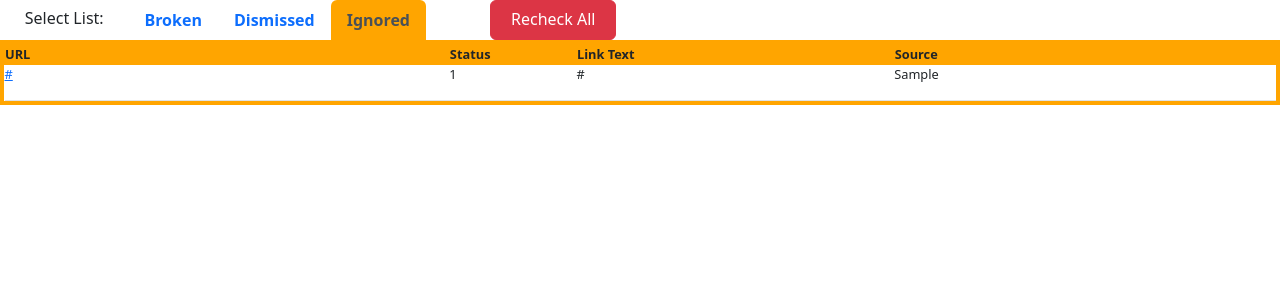
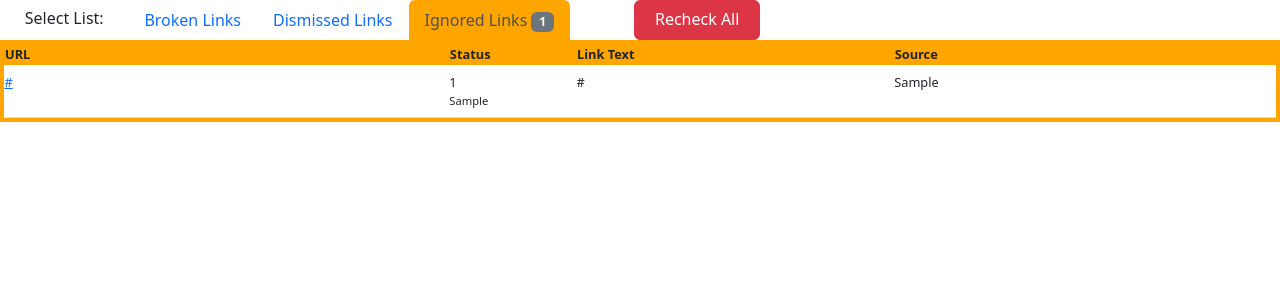
Before and after one commit to JustSahil-S/Broken-Link-PDF-Checker, a Django app: page /ignore in a window 1280 px wide. Shown: the top 300 px of the page. Run offline with Django 4.2, Linux system fonts and the light colour scheme; tables that the repository leaves empty hold one stand-in row (values such as "Sample post"); some libraries are stand-ins or nearby versions.

Commit message:
Show number of links in a list as a badge Improved overall style

```diff
--- a/PDFLinkChecker/LinkChecker/templates/LinkChecker/index.html
+++ b/PDFLinkChecker/LinkChecker/templates/LinkChecker/index.html
@@ -5,6 +5,13 @@
     <link href="https://cdn.jsdelivr.net/npm/bootstrap@5.2.3/dist/css/bootstrap.min.css" rel="stylesheet" integrity="sha384-rbsA2VBKQhggwzxH7pPCaAqO46MgnOM80zW1RWuH61DGLwZJEdK2Kadq2F9CUG65" crossorigin="anonymous">
     <script src="https://cdnjs.cloudflare.com/ajax/libs/popper.js/1.12.3/umd/popper.min.js" integrity="sha384-vFJXuSJphROIrBnz7yo7oB41mKfc8JzQZiCq4NCceLEaO4IHwicKwpJf9c9IpFgh" crossorigin="anonymous"></script>
     <style type="text/css">
+        p {
+            margin-bottom: 0;
+        }
+        .smallest {
+            font-size: 0.7rem ;
+            margin-right: 0.2rem;
+        }
         #link_table {
             font-size: 0.8rem;
 
@@ -13,8 +20,14 @@
                 font-weight: bold;
             }
 
+/*             tr:nth-child(2n+0) {
+                background-color: Lightgreen;
+            }
+ */
             td {
-                padding: 0;
+                /* padding: 0; */
+                padding-left: 0;
+                padding-right: 0;
                 border: 0;
             }
         }
@@ -28,7 +41,7 @@
         }
         .nav-tabs {
             --bs-nav-tabs-border-width: 0px;
-            font-weight: bold;
+            font-weight: 500;
         }
         .bt-custom {
             --bs-btn-padding-y: .25rem;
@@ -92,24 +105,24 @@
         <ul class="nav nav-tabs" role="tablist" style="border: none;">
             {% if request.resolver_match.url_name == 'index' %}
             <li class="nav-item"><a class="nav-link active" href="/" data-toggle="tooltip" data-placement="bottom"
-                title="Show links considered broken">Broken </a></li>
+                title="Show links considered broken">Broken Links <span class="badge text-bg-secondary">{{ links|length }}</span></a></li>
             {% else %}
             <li class="nav-item"><a class="nav-link" href="/" data-toggle="tooltip" data-placement="bottom"
-                title="Show links considered broken">Broken </a></li>
+                title="Show links considered broken">Broken Links</a></li>
             {% endif %}
             {% if request.resolver_match.url_name == 'dismiss' %}
             <li class="nav-item"><a class="nav-link active" href="/dismiss" data-toggle="tooltip" data-placement="bottom"
-                        title="Show links monitored for status change">Dismissed</a></li>
+                        title="Show links monitored for status change">Dismissed Links <span class="badge text-bg-secondary">{{ links|length }}</a></li>
             {% else %}
             <li class="nav-item"><a class="nav-link" href="/dismiss" data-toggle="tooltip" data-placement="bottom"
-                        title="Show links monitored for status change">Dismissed</a></li>
+                        title="Show links monitored for status change">Dismissed Links</a></li>
             {% endif %}
             {% if request.resolver_match.url_name == 'ignore' %}
             <li class="nav-item"><a class="nav-link active"  href="/ignore" data-toggle="tooltip" data-placement="bottom"
-                title="Show links ignored as likely not broken">Ignored</a></li>
+                title="Show links ignored as likely not broken">Ignored Links <span class="badge text-bg-secondary">{{ links|length }}</a></li>
             {% else %}
             <li class="nav-item"><a class="nav-link" href="/ignore" data-toggle="tooltip" data-placement="bottom"
-                title="Show links ignored as likely not broken">Ignored</a></li>
+                title="Show links ignored as likely not broken">Ignored Links</a></li>
             {% endif %}
         </ul>
 <!--         <div class="btn-group" role="group" aria-label="List Buttons">
@@ -141,7 +154,9 @@
                 <td>
                     <p> <a target="_blank" href="{{ link.url }}"> {{ link.url }}</a> </p>
                 </td>
-                <td> {{ link.statusCode }}</td>
+                <td> <p>{{ link.statusCode }}</p>
+                     <p class="smallest">{{ link.reason }}</p>
+                </td>
                 <td> {{ link.urlText }}</td>
                 <td> {{ link.pdfSource }}</td>
             </tr>
```
